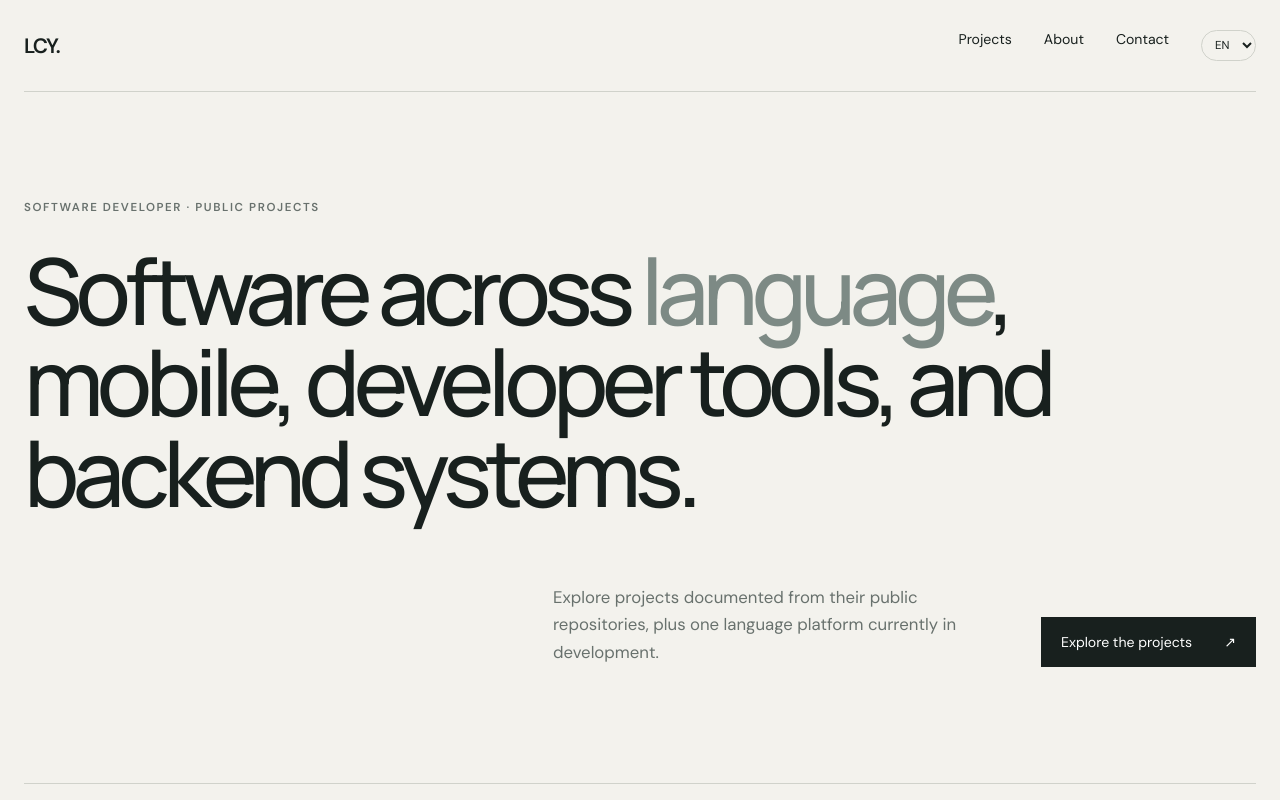
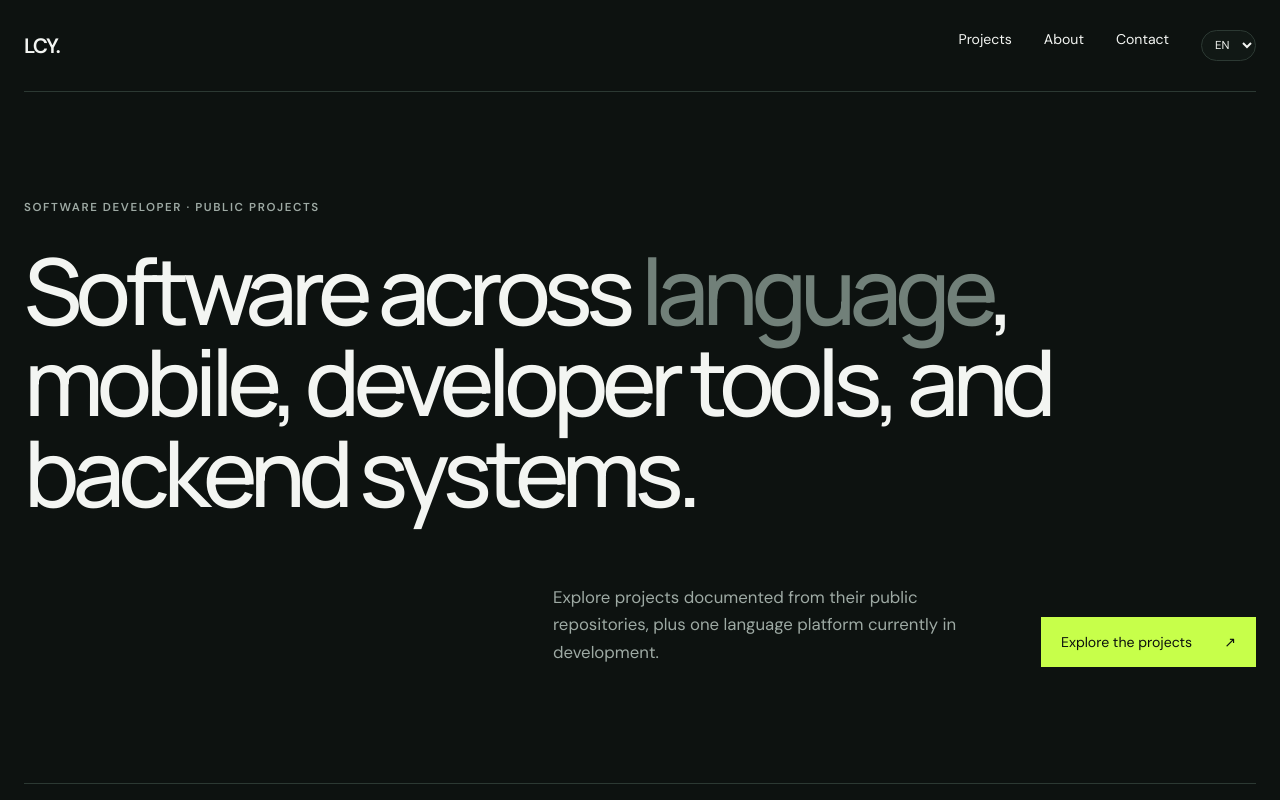
Before and after one commit to chengyang1017/portfolio, a React (Vite) app: page / in a window 1280 px wide. Shown: the top 800 px of the page. Built offline with nearby package versions, Linux system fonts and the light colour scheme.

Commit message:
Enable deep night portfolio theme

```diff
--- a/src/styles.css
+++ b/src/styles.css
@@ -13,3 +13,5 @@
 @import './styles/source/related-files.css';
 @import './styles/source/code-flow.css';
 @import './styles/source/code-blocks.css';
+
+@import './styles/night.css';
```
